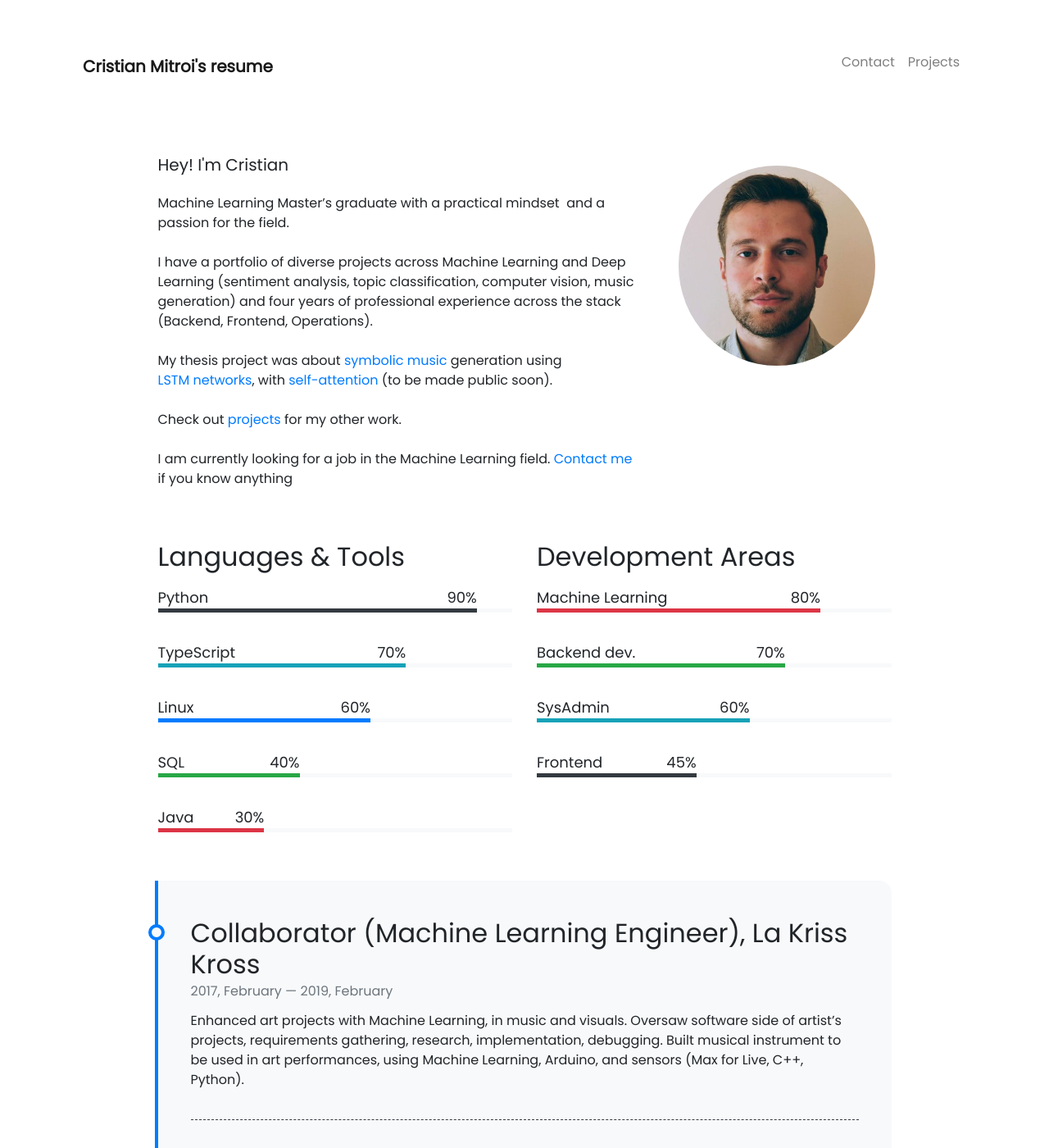
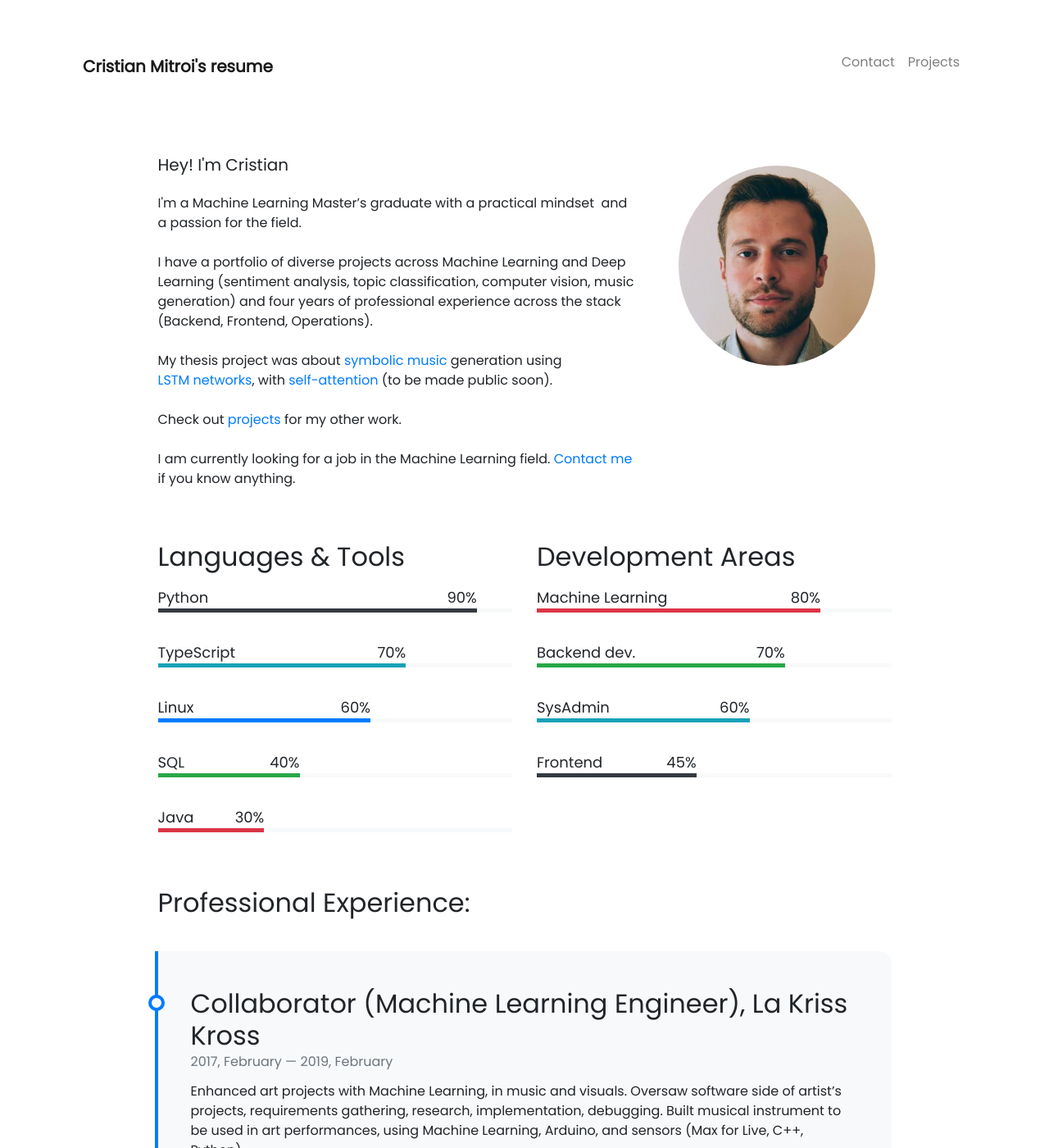
Before and after one commit to cristianmtr/resume, a Jekyll site: the page built from index.html, in a window 1280 px wide and 1400 px high. Shown: the whole window at 82% size. Built offline with Jekyll 4.4.1, drawn with Linux system fonts in a browser that asks for light colours; nearby versions of some CDN libraries; comment, search, counter and statistics services are not loaded.

```diff
--- a/_config.yml
+++ b/_config.yml
@@ -17,7 +17,7 @@ markdown: kramdown
 author:
   name     : Cristian Mitroi
   image    : assets/face.jpg
-  email    : dmn470@alumni.ku.dk
+  email    : cristi dot mtr at gmail dot com
   github   : cristianmtr
   linkedin : cristianmitroi
 
--- a/index.html
+++ b/index.html
@@ -10,7 +10,7 @@ weight: 1
     <div class="col-md-8">
     <div class="lead" style="padding-bottom: 1em">Hey! I'm Cristian</div>
 
-    Machine Learning Master’s graduate with a practical mindset
+    I'm a Machine Learning Master’s graduate with a practical mindset
     and a passion for the field.</br></br>
 
     I have a portfolio of diverse projects across Machine Learning and Deep Learning (sentiment analysis, topic classification, computer vision, music generation) and four years of professional experience across the stack (Backend, Frontend, Operations).</br></br>
@@ -19,7 +19,7 @@ weight: 1
 
     Check out <a href="/resume/projects">projects</a> for my other work.<br><br>
 
-    I am currently looking for a job in the Machine Learning field. <a href="/resume/contact">Contact me</a> if you know anything
+    I am currently looking for a job in the Machine Learning field. <a href="/resume/contact">Contact me</a> if you know anything.
 
     </div>
 
@@ -37,7 +37,25 @@ weight: 1
 </div>
 
 <div class="row">
+    <div class="col-md-8">
+
+        <h2 class="mb-3">
+            Professional Experience:
+        </h2>
+    </div>
+</div>
+
+<div class="row">
 {% include work.html %}
+</div>
+
+<div class="row">
+    <div class="col-md-8">
+
+        <h2 class="mb-3">
+            Education:
+        </h2>
+    </div>
 </div>
 
 <div class="row">
```
Also changed, not shown: _projects/1cogsci_attention.md (renamed from _projects/cogsci_attention.md, +3 -2 lines), _projects/2political_topics.md (renamed from _projects/political_topics.md), _projects/3nlp_stance_detection.md (renamed from _projects/nlp_stance_detection.md), _projects/4nlp_flights.md (renamed from _projects/nlp_flights.md).
